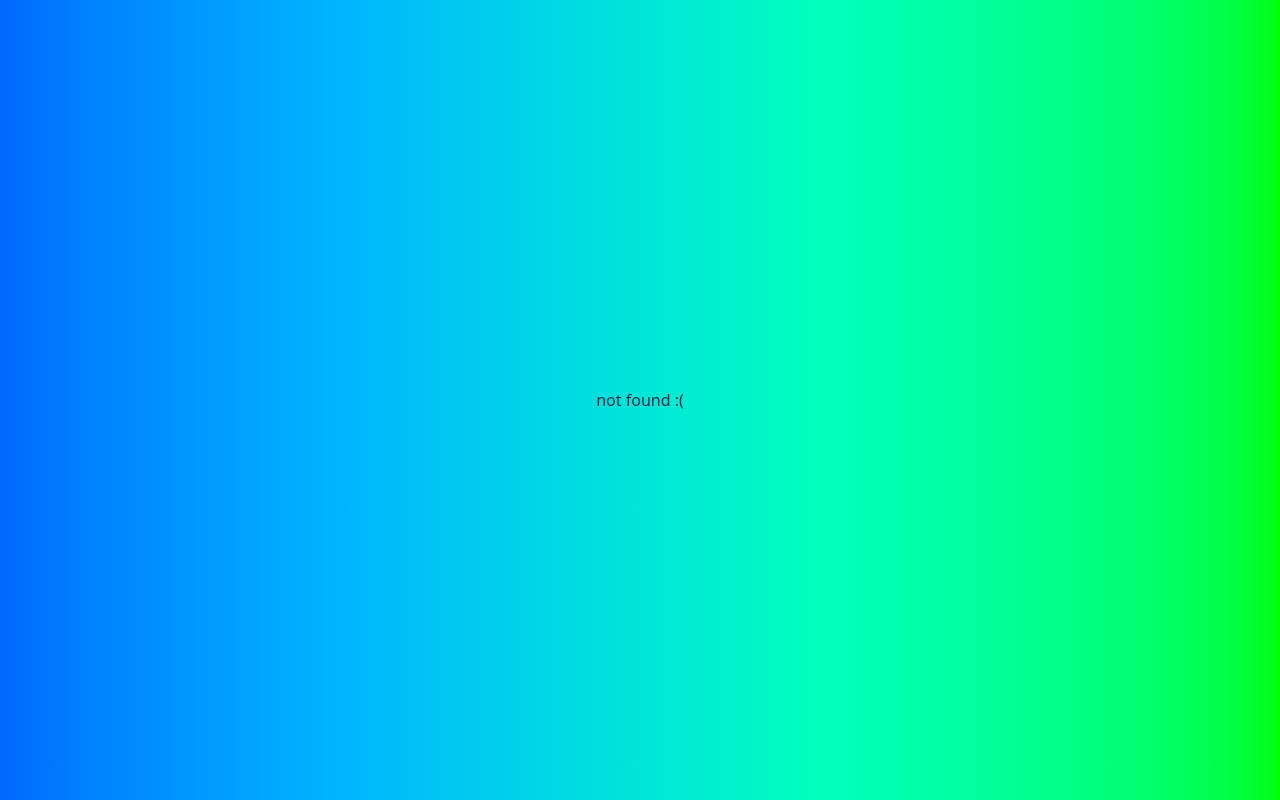
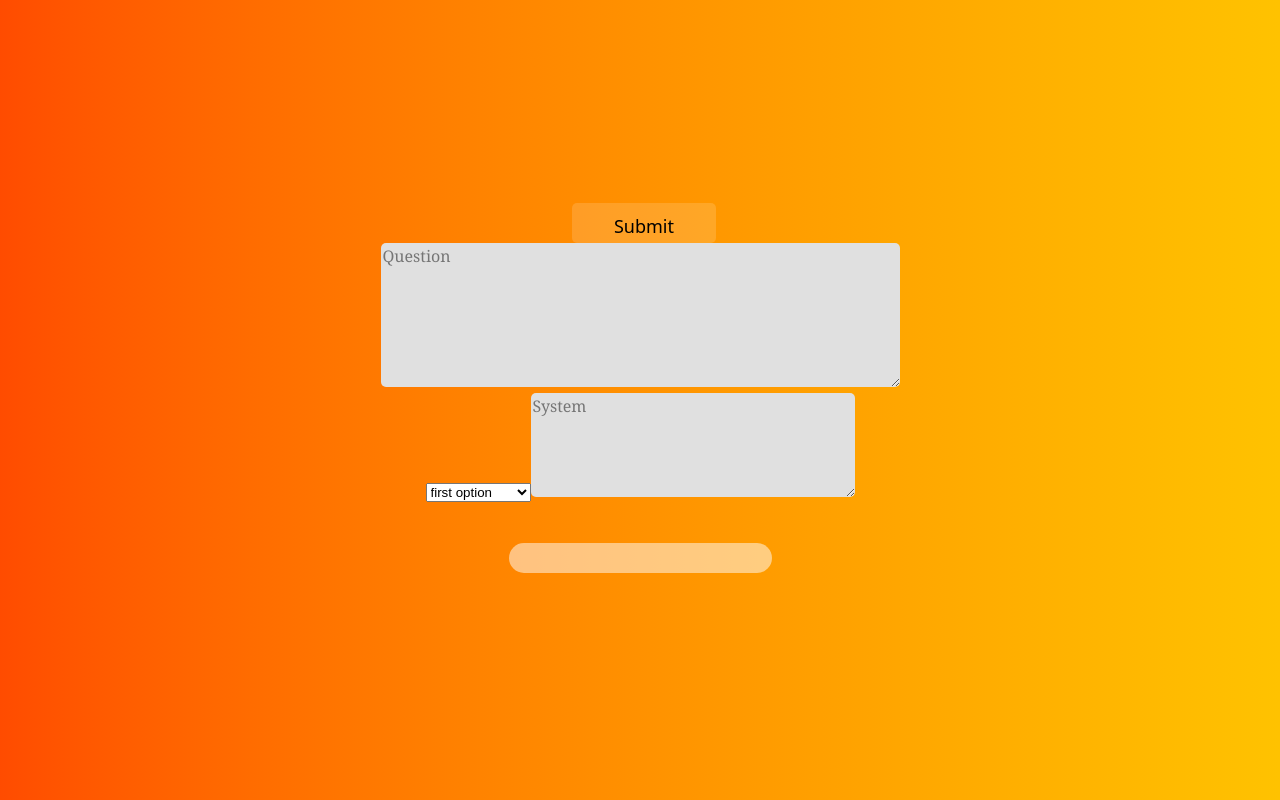
Before and after one commit to Ownwn/PersonalSite, a React (Vite) app: page /c in a window 1280 px wide. Before the commit this address had no page. Built offline with nearby package versions, Linux system fonts and the light colour scheme.

Commit message:
Start on porting chat page!

```diff
--- a/src/App.tsx
+++ b/src/App.tsx
@@ -4,6 +4,7 @@ import NotFound from "./routes/notFound.tsx";
 import { HomePage } from "./routes/homePage.tsx";
 import { AuthPage } from "./routes/authPage.tsx";
 import { TestPage } from "./routes/testMe.tsx";
+import { ChatPage } from "./routes/c/chatPage.tsx";
 
 
 function App() {
@@ -13,6 +14,7 @@ function App() {
                 <Route path="/" element={<HomePage/>}/>
                 <Route path="/auth" element={<AuthPage/>}/>
                 <Route path="/test" element={<TestPage/>}/>
+                <Route path="/c" element={<ChatPage/>}/>
                 <Route path="*" element={<NotFound/>}/>
             </Routes>
         </BrowserRouter>
--- /dev/null
+++ b/src/assets/constants.ts
@@ -0,0 +1,17 @@
+export const openAiEndpoint = "https://api.openai.com/v1/chat/completions";
+export const claudeEndpoint = "https://api.anthropic.com/v1/messages";
+
+export const models = [
+    { id: 1, cute_name: `Claude`, api_name: "claude-3-7-sonnet-latest" },
+    { id: 2, cute_name: `GPT-4oL`, api_name: "chatgpt-4o-latest" },
+    { id: 3, cute_name: `GPT-4oS`, api_name: "gpt-4o" },
+    { id: 4, cute_name: `o1 Mini`, api_name: "o1-mini" },
+    { id: 5, cute_name: `Thinking Claude`, api_name: "claude-3-7-sonnet-latest" }
+];
+
+export const defaultPrompt = "Provide useful answers and avoid unnecessary pleasantries. Alert the user if you are " +
+    "unsure/not confident of an answer";
+export const prompterPrompt = "Refine the user's input into an optimized LLM prompt. Focus on clarity, specificity, and " +
+    "relevant context to improve the AI's understanding and response quality. " +
+    "Ensure the prompt aligns with the desired goal, includes necessary details, and is well-structured for an " +
+    "effective, concise output. Do not add any other explanations, only respond with the new prompt.";
--- /dev/null
+++ b/src/routes/c/chatPage.css
@@ -0,0 +1,119 @@
+html {
+    --hdr-gradient: linear-gradient(
+            to right in oklab,
+            oklch(79% 0.3 40) 0%, oklch(93% 0.42 94) 114% 114%
+    );
+    --sdr-gradient: linear-gradient(to right, #ff4c00 0%, #ffce00 114% 114%);
+
+    background: var(--hdr-gradient);
+
+
+
+    /*background: linear-gradient(45deg, rgb(17, 222, 176) 20%, rgb(21, 172, 179) 40%, rgb(26, 105, 182) 60%, rgb(29, 75, 183) 80%, rgb(33, 22, 186) 100%) no-repeat;*/
+    min-height: 100%;
+}
+
+textarea {
+    background-color: #e0e0e0;
+    border-radius: 5px;
+    border: none;
+}
+
+.title {
+    font-size: 3vmax;
+    background: linear-gradient(90deg, #1CB5E0 0%, #000851 100%);
+    -webkit-background-clip: text;
+    background-clip: text;
+    color: transparent;
+    width: fit-content;
+    margin: 0 auto;
+    padding: 10px;
+}
+
+.title-box {
+    margin: 2vh 20vw;
+    border-radius: 1vmax;
+    background-color: rgba(255, 255, 255, 0.5);
+}
+
+.response {
+    background-color: black;
+    font-size: 25px;
+    font-family: Georgia, serif;
+    -webkit-background-clip: text;
+    background-clip: text;
+    color: transparent;
+    margin: 0 auto;
+    word-wrap: break-word;
+    white-space: pre-line;
+}
+
+.response-box {
+    margin: 2vh 10vw 3vh;
+    padding: 15px 10px;
+    border-radius: 2vmax;
+    background-color: rgba(255, 255, 255, 0.5);
+}
+
+.cent {
+    text-align: center;
+}
+
+.cent2 {
+    display: flex;
+    flex-direction: column;
+    align-items: center;
+    justify-content: center;
+    text-align: center;
+}
+
+.question {
+
+    min-width: 80%;
+    height: 140px;
+    font-size: 16px;
+    font-family: Georgia, serif;
+}
+
+.system {
+    width: 25vw;
+    height: 100px;
+    font-size: 16px;
+    font-family: Georgia, serif;
+}
+
+.promptButton {
+    width: 12vh;
+    margin-left: 8px;
+    color: black;
+    background-color: rgba(86, 86, 86, 0.3);
+    border-radius: 5px;
+    border-width: 0;
+    height: 40px;
+    font-size: 18px;
+}
+
+.promptButton:hover, .submitButton:hover {
+    background-color: rgba(255,255,255, 0.5);
+}
+
+.submitButton {
+    width: 18vh;
+    margin-left: 8px;
+    color: black;
+    background-color: rgba(255, 255, 255, 0.15);
+    border-radius: 5px;
+    border-width: 0;
+    height: 40px;
+    font-size: 18px;
+}
+
+.checkbox-group {
+    display: flex;
+    align-items: center;
+    background-color: rgba(255, 255, 255, 0.5);
+    border-radius: 10px;
+    padding: 10px;
+    color: white;
+    max-width: 500px;
+}
--- /dev/null
+++ b/src/routes/c/chatPage.tsx
@@ -0,0 +1,80 @@
+import { FormEvent, useState } from "react";
+
+import "./chatPage.css";
+//import { models } from "../../assets/constants.ts";
+
+
+export function ChatPage() {
+
+    const [botResponse, setBotResponse] = useState("");
+    const [question, setQuestion] = useState("");
+    const [model, setModel] = useState("");
+    const [system, setSystem] = useState("");
+
+
+    return (
+        <>
+            <form onSubmit={handleSubmit}>
+                <button className="submitButton" type="submit">Submit</button>
+                <br/>
+                <textarea onChange={e => setQuestion(e.target.value)} value={question} name={"question"} rows={4}
+                          cols={50} placeholder="Question" className="question" required/>
+                <br/>
+
+                <select value={model} name="model" onChange={e => setModel(e.target.value)}>
+                    <option value="firstOption">first option</option>
+                    <option value="secondOption">second option</option>
+
+                </select>
+
+                <textarea onChange={e => setSystem(e.target.value)} value={system} name={"system"} rows={4}
+                          cols={50} placeholder="System" className="system"/>
+
+                <br/>
+
+            </form>
+
+
+            <br/>
+
+            <div className="response-box">
+                <p className="response">{botResponse}</p>
+            </div>
+        </>
+    );
+
+    async function handleSubmit(e: FormEvent) {
+        e.preventDefault();
+        setBotResponse("loading..");
+        setBotResponse(await submitPrompt());
+    }
+
+
+    async function submitPrompt() {
+
+        const request = {
+            "question": question,
+            "model": model,
+            system: system
+        };
+
+        const response = await fetch("chatEndpoint", {
+            method: "POST",
+            headers: {
+                "Content-Type": "application/json"
+            },
+            body: JSON.stringify(request)
+        });
+
+        if (!response.ok) {
+            return "Error loading data!";
+        }
+        try {
+            const json = await response.json();
+            return json["answer"];
+        } catch (e) {
+            return "Error parsing response!";
+        }
+
+    }
+}
```
Also changed, not shown: 1 other file (tests, documents, lock files or other folders).
